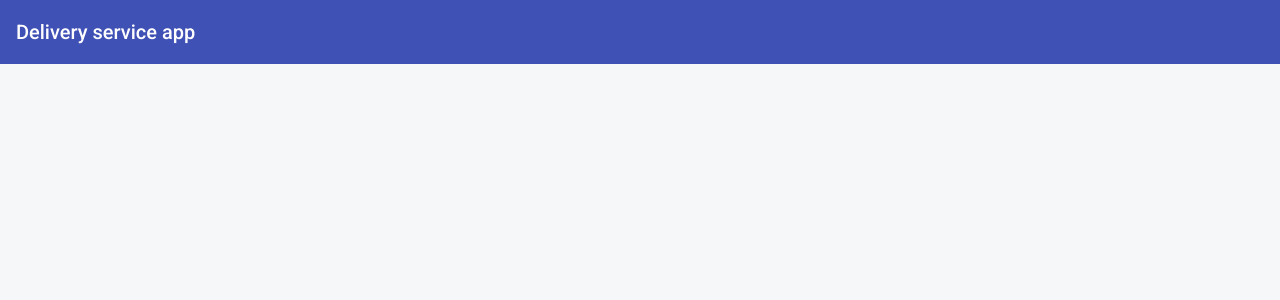
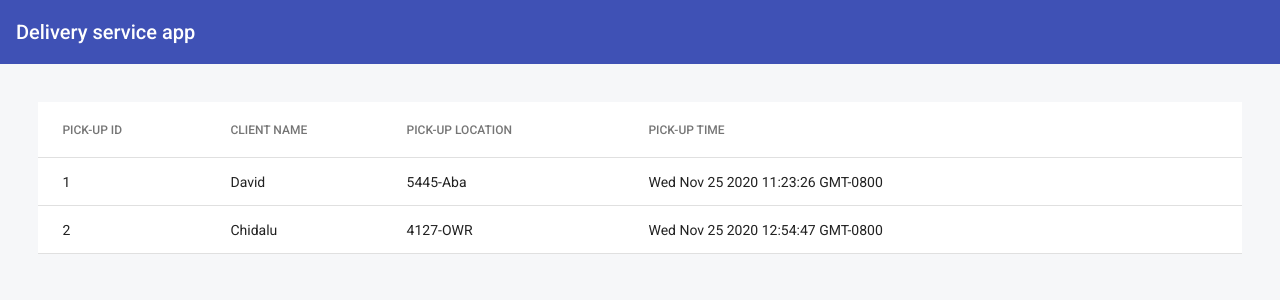
Before and after one commit to ike-njoku/pick-up-service-app, an Angular app: page /route-list in a window 1280 px wide. Shown: the top 300 px of the page. Built offline with nearby package versions, Linux system fonts and the light colour scheme.

Commit message:
created table for list view to hold data

```diff
--- a/src/app/list/list.component.html
+++ b/src/app/list/list.component.html
@@ -1 +1,33 @@
-<div class="grid pad-3 col-12"></div>
+<div class="grid pad-3 col-12">
+
+    <table class="col-12" mat-table #table [dataSource]="dataSource">
+
+        <!-- id -->
+        <ng-container matColumnDef="id">
+            <th mat-header-cell *matHeaderCellDef> PICK-UP ID </th>
+            <td mat-cell *matCellDef="let row"> {{row.id}} </td>
+        </ng-container>
+
+        <!-- client Name -->
+        <ng-container matColumnDef="clientName">
+            <th mat-header-cell *matHeaderCellDef> CLIENT NAME </th>
+            <td mat-cell *matCellDef="let row"> {{row.address.firstName}} </td>
+        </ng-container>
+
+        <!-- pick up Location -->
+        <ng-container matColumnDef="pickUpLocation">
+            <th mat-header-cell *matHeaderCellDef> PICK-UP LOCATION </th>
+            <td mat-cell *matCellDef="let row"> {{row.address.zip}} </td>
+        </ng-container>
+
+        <!-- pick up TIme -->
+        <ng-container matColumnDef="time">
+            <th mat-header-cell *matHeaderCellDef> PICK-UP TIME </th>
+            <td mat-cell *matCellDef="let row"> {{row.pickUpTime}} </td>
+        </ng-container>
+
+        <tr mat-header-row *matHeaderRowDef="displayedColumns"></tr>
+        <tr mat-row *matRowDef="let row; columns: displayedColumns;"></tr>
+    </table>
+
+</div>
--- a/src/app/list/list.component.ts
+++ b/src/app/list/list.component.ts
@@ -3,13 +3,25 @@ import { PickUp } from '../pick-up-interface';
 
 
 
-// DATA SOURCE
+// DATA SOURCE (replace using http client and a url)
 const TABLE_DATA: PickUp[] = [
 
-  {id: 1, pickUpTime:'Wed Nov 25 2020 11:23:26 GMT-0800', address: {
+  {id: 1,
+    pickUpTime:'Wed Nov 25 2020 11:23:26 GMT-0800',
+    address: {
     firstName:'David',
+    phoneNumber: 7038686694,
     zip:'5445-Aba',
     street:'MungoPark'
+  }},
+
+  {id: 2,
+    pickUpTime:'Wed Nov 25 2020 12:54:47 GMT-0800',
+    address: {
+    firstName:'Chidalu',
+    phoneNumber: 7038792802,
+    zip:'4127-OWR',
+    street:'Chukwuma Nworah'
   }}
 
 ];
@@ -21,6 +33,11 @@ const TABLE_DATA: PickUp[] = [
   styleUrls: ['./list.component.css']
 })
 export class ListComponent implements OnInit {
+  // the data source from where the table is populated
+  dataSource = TABLE_DATA;
+
+  // defining the columns to be displayed
+  displayedColumns: string[]=['id', 'clientName', 'pickUpLocation', 'time'];
 
   constructor() { }
 
```
